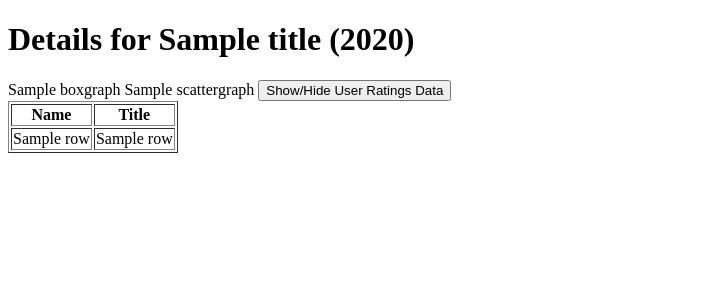
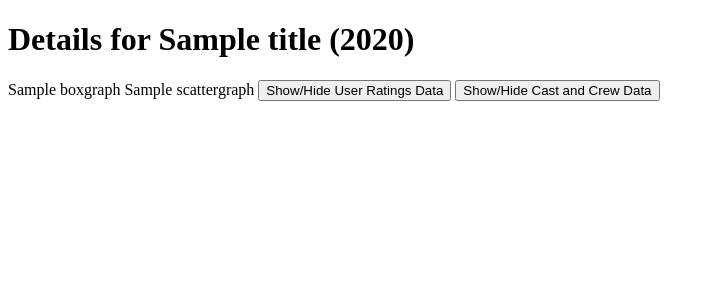
Before and after one commit to jonhartm/SI507_FinalProject, a Flask app: template templates/movie.html in a window 1280 px wide. Shown: the top 300 px of the page, without its empty margins (0-715 px from the left). Run offline with Flask 2, Linux system fonts and the light colour scheme; the template is opened without the code that fills it: most values are stand-ins (such as "Sample title", 1, 10 or a date in 2020); some libraries are stand-ins or nearby versions.

Commit message:
added jquery to hide cast/crew table

```diff
--- a/templates/movie.html
+++ b/templates/movie.html
@@ -27,7 +27,8 @@
     {% endfor %}
     </table>
   </div>
-  <div class="">
+  <button type="button" id="toggle_castcrew_data">Show/Hide Cast and Crew Data</button>
+  <div class="castcrew_data">
     <table border=1>
       <tr>
         <th>Name</th>
@@ -44,10 +45,15 @@
   <script>
     $(document).ready(function() {
       $(".ratings_data").hide();
+      $(".castcrew_data").hide();
 
       $("#toggle_ratings_data").click(function() {
         $(".ratings_data").toggle();
       })
+
+      $("#toggle_castcrew_data").click(function() {
+        $(".castcrew_data").toggle();
+      })
     })
   </script>
 </body>
```
